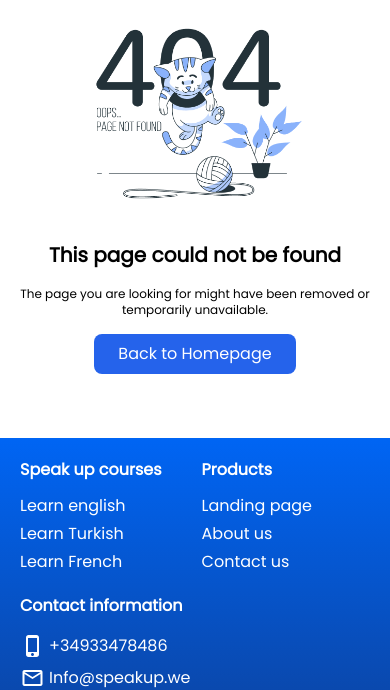
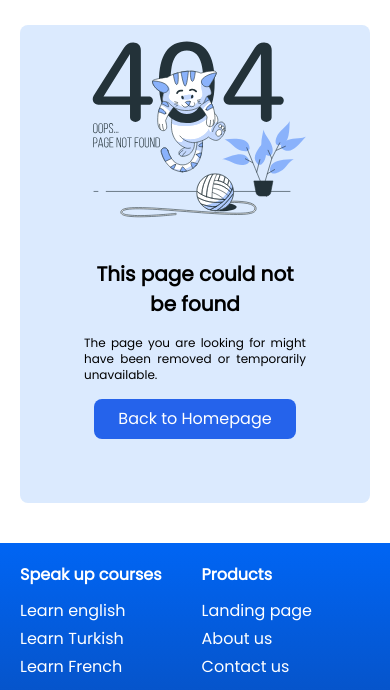
Before and after one commit to kiarashAlizadeh/SPEAK-UP, a website: page 404.html in a window 390 px wide. Shown: the part 67-757 px from the top of the page. Drawn offline with Linux system fonts and the light colour scheme.

Commit message:
404 page's pic changed to svg, some changes in responsive

```diff
--- a/404.html
+++ b/404.html
@@ -169,18 +169,20 @@
     </header>
 
     <main>
-      <section class="flex flex-col items-center">
+      <section
+        class="mx-5 mb-10 mt-3 flex w-fit flex-col items-center justify-center rounded-lg bg-blue-100 px-16 md:mx-auto md:mb-10 md:mt-3 md:h-[672px]"
+      >
         <img
-          src="./dist/images/404/bro.png"
+          src="./dist/images/404/bro.svg"
           alt="404 pic"
-          class="mb-9 w-[214px] select-none sm:w-[414px]"
+          class="mb-9 w-[314px] select-none sm:w-[414px]"
           draggable="false"
         />
         <div class="flex flex-col items-center gap-y-4">
-          <span class="text-[20px] font-bold sm:text-[40px]">
+          <span class="text-[20px] text-center font-bold sm:text-[40px]">
             This page could not be found
           </span>
-          <span class="text-center text-xs sm:text-lg">
+          <span class="text-justify text-xs sm:text-lg">
             The page you are looking for might have been removed or temporarily
             unavailable.
           </span>
```
Also changed, not shown: dist/css/main.css, dist/images/404/bro.svg (added).
